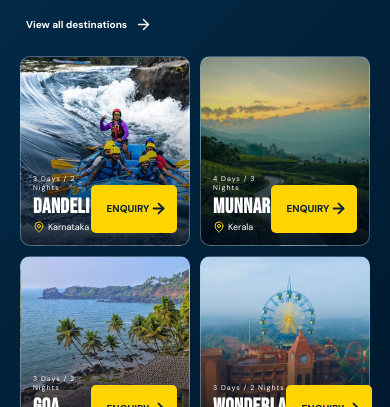
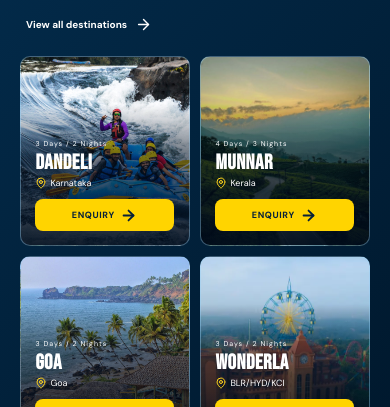
Before and after one commit to shadowtourpackage/shadowtourpackage, a React (Vite) app in the folder client/: page / in a window 390 px wide. Shown: the part 1593-2000 px from the top of the page. Built offline with nearby package versions, Linux system fonts and the light colour scheme; no server answers.

Commit message:
added everything done for the website

```diff
--- a/client/src/App.jsx
+++ b/client/src/App.jsx
@@ -14,6 +14,7 @@ import Fleet from './pages/Fleet.jsx';
 import Gallery from './pages/Gallery.jsx';
 import Destinations from './pages/Destinations.jsx';
 import WriteReviewPage from './pages/WriteReview.jsx';
+import AdminEnquiries from './pages/AdminEnquiries.jsx';
 
 import { fallbackDestinations } from './data/destinations.js';
 
@@ -56,7 +57,8 @@ export default function App() {
   ===================================================== */
 
   const [page, setPage] = useState(() => {
-    const path = window.location.pathname;
+    // Normalize path to handle optional trailing slashes
+    const path = window.location.pathname.replace(/\/+$/, '') || '/';
 
     if (path === '/fleet') {
       return 'fleet';
@@ -73,6 +75,11 @@ export default function App() {
     /* Private Review Page */
     if (path === '/write-review') {
       return 'write-review';
+    }
+
+    /* Admin Enquiry Board */
+    if (path === '/enquiryboard') {
+      return 'enquiryboard';
     }
 
     return 'home';
@@ -103,7 +110,7 @@ export default function App() {
     fetch(`${API_BASE}/destinations`)
       .then((response) => response.json())
       .then((result) => {
-        if (result.data) {
+        if (result && result.data) {
           setDestinations(result.data);
         }
       })
@@ -119,7 +126,7 @@ export default function App() {
 
   useEffect(() => {
     const syncRoute = () => {
-      const path = window.location.pathname;
+      const path = window.location.pathname.replace(/\/+$/, '') || '/';
 
       if (path === '/fleet') {
         setPage('fleet');
@@ -129,6 +136,8 @@ export default function App() {
         setPage('destinations');
       } else if (path === '/write-review') {
         setPage('write-review');
+      } else if (path === '/enquiryboard') {
+        setPage('enquiryboard');
       } else {
         setPage('home');
       }
@@ -198,7 +207,7 @@ export default function App() {
       return;
     }
 
-    if (page === 'write-review') {
+    if (page === 'write-review' || page === 'enquiryboard') {
       setActive('');
       return;
     }
@@ -253,7 +262,8 @@ export default function App() {
       id === 'fleet' ||
       id === 'gallery' ||
       id === 'destinations' ||
-      id === 'write-review'
+      id === 'write-review' ||
+      id === 'enquiryboard'
     ) {
       window.history.pushState({}, '', `/${id}`);
       setPage(id);
@@ -303,6 +313,19 @@ export default function App() {
 
 
   /* =====================================================
+     STANDALONE ADMIN ENQUIRY DASHBOARD VIEW
+  ===================================================== */
+
+  if (page === 'enquiryboard') {
+    return (
+      <main>
+        <AdminEnquiries navigateTo={navigateTo} />
+      </main>
+    );
+  }
+
+
+  /* =====================================================
      STANDARD SITE RENDER
   ===================================================== */
 
--- a/client/src/components/sections/DestinationsSection.jsx
+++ b/client/src/components/sections/DestinationsSection.jsx
@@ -19,7 +19,6 @@ export default function DestinationsSection({
           </h3>
         </div>
 
-        {/* Opens separate Destinations page */}
         <button
           className="text-button heartbeat"
           onClick={() => navigateTo('destinations')}
@@ -38,30 +37,33 @@ export default function DestinationsSection({
               backgroundImage: `
                 linear-gradient(
                   0deg,
-                  rgba(0,12,28,.9),
-                  transparent 70%
+                  rgba(0,12,28,0.92) 0%,
+                  rgba(0,12,28,0.5) 50%,
+                  transparent 75%
                 ),
                 url('${d.image}')
               `,
             }}
           >
-            <div>
-              <p>{d.days}</p>
+            {/* Bottom Content Area */}
+            <div className="card-details">
+              {d.days && <p className="card-days">{d.days}</p>}
 
-              <h4>{d.name}</h4>
+              <h4 className="card-title">{d.name}</h4>
 
-              <span>
-                <MapPin size={15} />
+              <span className="card-location">
+                <MapPin size={14} />
                 {d.state}
               </span>
+
+              {/* Placed underneath location - full width & slim height */}
+              <Button
+                className="destination-book-btn heartbeat"
+                onClick={() => scroll('contact')}
+              >
+                <span style={{ marginTop: '10px' }}>ENQUIRY</span>
+              </Button>
             </div>
-
-            <Button
-              className="destination-book-btn heartbeat"
-              onClick={() => scroll('contact')}
-            >
-              ENQUIRY
-            </Button>
           </article>
         ))}
       </div>
--- a/client/src/components/sections/ReviewSection.jsx
+++ b/client/src/components/sections/ReviewSection.jsx
@@ -11,7 +11,7 @@ import WriteReviewSection from './WriteReviewSection';
 import '../../styles/ReviewSection.css';
 
 const INSTAGRAM_HIGHLIGHTS_URL =
-  'https://www.instagram.com/stories/highlights/YOUR-HIGHLIGHT-ID/';
+  'https://www.instagram.com/s/aGlnaGxpZ2h0OjE4MDUzMzQwMDQ0NDQxMjQ0?story_media_id=3820831953520844477_78515209510&stkn=bTB0cXI0a3k0dTh5';
 
 const API_BASE =
   import.meta.env.VITE_API_URL || 'http://localhost:5000/api';
@@ -213,9 +213,6 @@ export default function ReviewSection() {
           </div>
 
           <div className="review-actions">
-            <button className="write-review-button" onClick={handleWriteReviewClick}>
-              <PenLine size={18} /> {showWriteReview ? 'Hide Form' : 'Write a Review'}
-            </button>
 
             <button
               className="instagram-review-button"
--- a/client/src/styles/App.css
+++ b/client/src/styles/App.css
@@ -2358,4 +2358,48 @@ header nav button.active::after {
 
   }
 
-}
+}/* =====================================================
+   MOBILE-ONLY: FULL-WIDTH SLIM ENQUIRY UNDER LOCATION
+===================================================== */
+@media (max-width: 768px) {
+  /* Ensure the card stacks content vertically at the bottom */
+  .dest .cards .card {
+    display: flex !important;
+    flex-direction: column !important;
+    justify-content: flex-end !important;
+    padding: 0.9rem !important;
+  }
+
+  /* Make sure the text container takes full width */
+  .dest .cards .card > div {
+    width: 100% !important;
+  }
+
+  /* Space out the location line before the button */
+  .dest .cards .card span {
+    display: flex !important;
+    align-items: center !important;
+    margin-bottom: 0.6rem !important;
+  }
+
+  /* Full card length width, slim height button below location */
+  .dest .cards .card .destination-book-btn {
+    position: static !important; /* Removes right-side floating */
+    width: 100% !important;     /* Full card length */
+    height: 32px !important;    /* Slim / less height */
+    min-height: unset !important;
+    margin: 0 !important;
+    padding: 0 0.75rem !important;
+    border-radius: 8px !important;
+
+    display: flex !important;
+    align-items: center !important;
+    justify-content: center !important;
+    gap: 0.35rem !important;
+
+    font-size: 0.76rem !important;
+    font-weight: 800 !important;
+    letter-spacing: 0.05em !important;
+    box-sizing: border-box !important;
+  }
+}
--- a/client/src/styles/Destinations.css
+++ b/client/src/styles/Destinations.css
@@ -793,3 +793,48 @@
   }
 
 }
+/* =====================================================
+   MOBILE-ONLY: FULL-WIDTH SLIM ENQUIRY UNDER LOCATION
+===================================================== */
+@media (max-width: 768px) {
+  /* Ensure the card stacks content vertically at the bottom */
+  .dest .cards .card {
+    display: flex !important;
+    flex-direction: column !important;
+    justify-content: flex-end !important;
+    padding: 0.9rem !important;
+  }
+
+  /* Make sure the text container takes full width */
+  .dest .cards .card > div {
+    width: 100% !important;
+  }
+
+  /* Space out the location line before the button */
+  .dest .cards .card span {
+    display: flex !important;
+    align-items: center !important;
+    margin-bottom: 0.6rem !important;
+  }
+
+  /* Full card length width, slim height button below location */
+  .dest .cards .card .destination-book-btn {
+    position: static !important; /* Removes right-side floating */
+    width: 100% !important;     /* Full card length */
+    height: 32px !important;    /* Slim / less height */
+    min-height: unset !important;
+    margin: 0 !important;
+    padding: 0 0.75rem !important;
+    border-radius: 8px !important;
+
+    display: flex !important;
+    align-items: center !important;
+    justify-content: center !important;
+    gap: 0.35rem !important;
+
+    font-size: 0.76rem !important;
+    font-weight: 800 !important;
+    letter-spacing: 0.05em !important;
+    box-sizing: border-box !important;
+  }
+}
--- a/client/src/styles/common.css
+++ b/client/src/styles/common.css
@@ -147,4 +147,48 @@ button {
   color: #06213a;
   transform: translateY(-2px);
   box-shadow: 0 6px 18px rgba(0, 0, 0, 0.25);
+}/* =====================================================
+   MOBILE-ONLY: FULL-WIDTH SLIM ENQUIRY UNDER LOCATION
+===================================================== */
+@media (max-width: 768px) {
+  /* Ensure the card stacks content vertically at the bottom */
+  .dest .cards .card {
+    display: flex !important;
+    flex-direction: column !important;
+    justify-content: flex-end !important;
+    padding: 0.9rem !important;
+  }
+
+  /* Make sure the text container takes full width */
+  .dest .cards .card > div {
+    width: 100% !important;
+  }
+
+  /* Space out the location line before the button */
+  .dest .cards .card span {
+    display: flex !important;
+    align-items: center !important;
+    margin-bottom: 0.6rem !important;
+  }
+
+  /* Full card length width, slim height button below location */
+  .dest .cards .card .destination-book-btn {
+    position: static !important; /* Removes right-side floating */
+    width: 100% !important;     /* Full card length */
+    height: 32px !important;    /* Slim / less height */
+    min-height: unset !important;
+    margin: 0 !important;
+    padding: 0 0.75rem !important;
+    border-radius: 8px !important;
+
+    display: flex !important;
+    align-items: center !important;
+    justify-content: center !important;
+    gap: 0.35rem !important;
+
+    font-size: 0.76rem !important;
+    font-weight: 800 !important;
+    letter-spacing: 0.05em !important;
+    box-sizing: border-box !important;
+  }
 }
```
Also changed, not shown: client/src/pages/AdminEnquiries.jsx (renamed from client/src/AdminEnquiries.jsx, +15 -12 lines).
